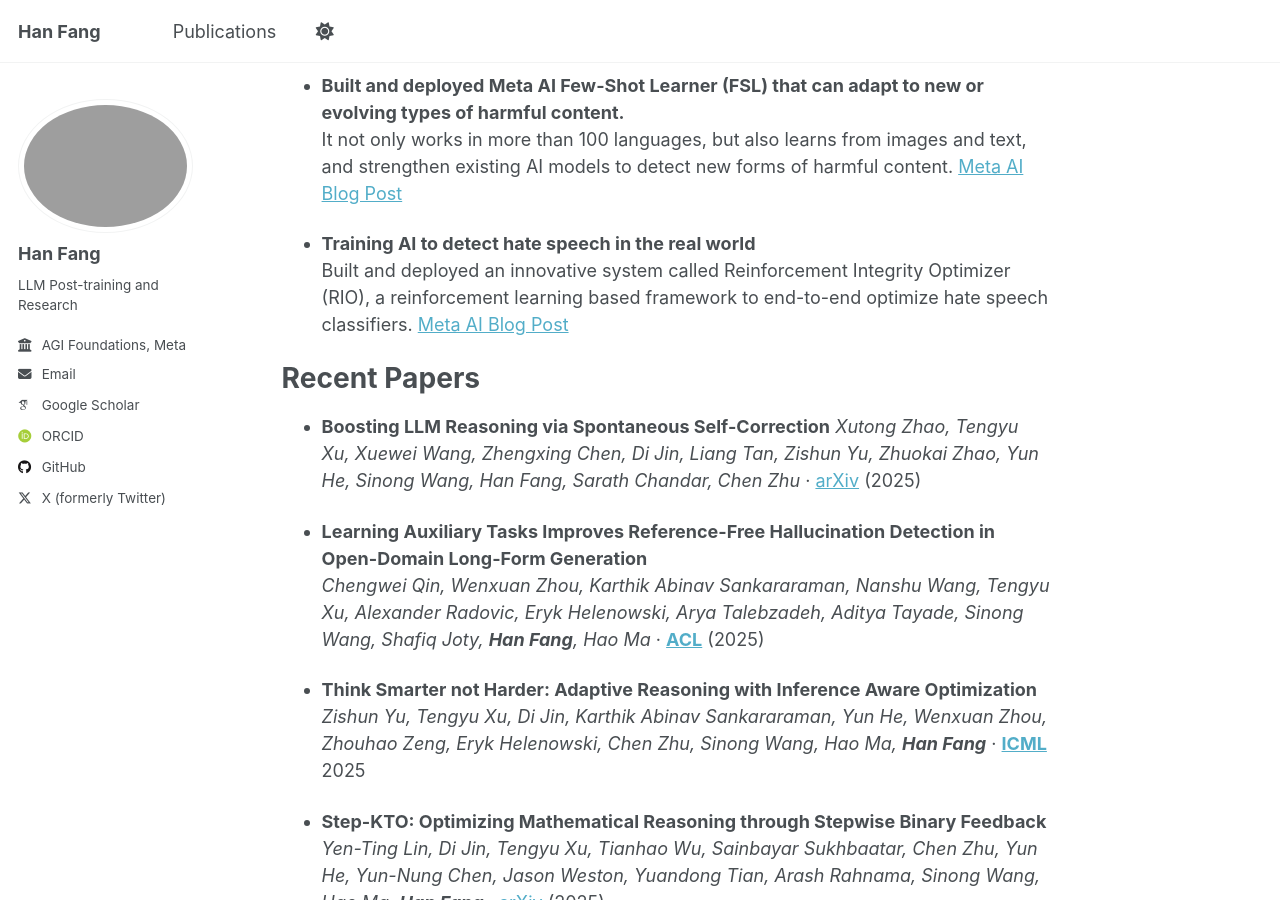
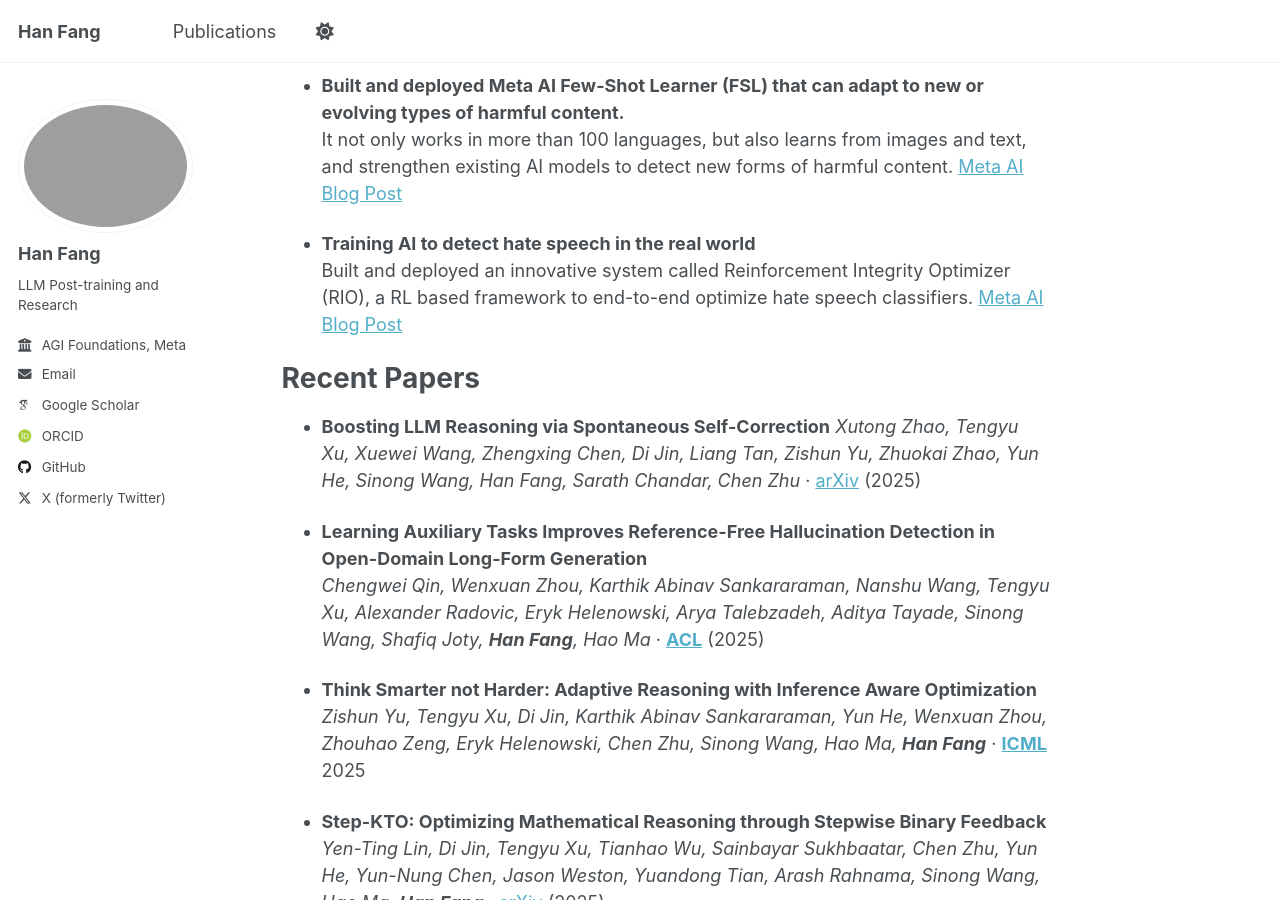
Before and after one commit to hanfang/hanfang.github.io, a Jekyll site: the page built from _pages/about.md, in a window 1280 px wide and 900 px high, scrolled down 643 px. Built offline with Jekyll 4.4.1, drawn with Linux system fonts in a browser that asks for light colours; some web fonts are replaced; a script that is not in the unit is left out.

Commit message:
Update about.md

```diff
--- a/_pages/about.md
+++ b/_pages/about.md
@@ -27,7 +27,7 @@ News
   It not only works in more than 100 languages, but also learns from images and text, and strengthen existing AI models to detect new forms of harmful content. [Meta AI Blog Post](https://ai.meta.com/blog/harmful-content-can-evolve-quickly-our-new-ai-system-adapts-to-tackle-it/)
 
 * **Training AI to detect hate speech in the real world**
-  Built and deployed an innovative system called Reinforcement Integrity Optimizer (RIO), a reinforcement learning based framework to end-to-end optimize hate speech classifiers. [Meta AI Blog Post](https://ai.meta.com/blog/training-ai-to-detect-hate-speech-in-the-real-world/)
+  Built and deployed an innovative system called Reinforcement Integrity Optimizer (RIO), a RL based framework to end-to-end optimize hate speech classifiers. [Meta AI Blog Post](https://ai.meta.com/blog/training-ai-to-detect-hate-speech-in-the-real-world/)
 
 Recent Papers
 ======
```
